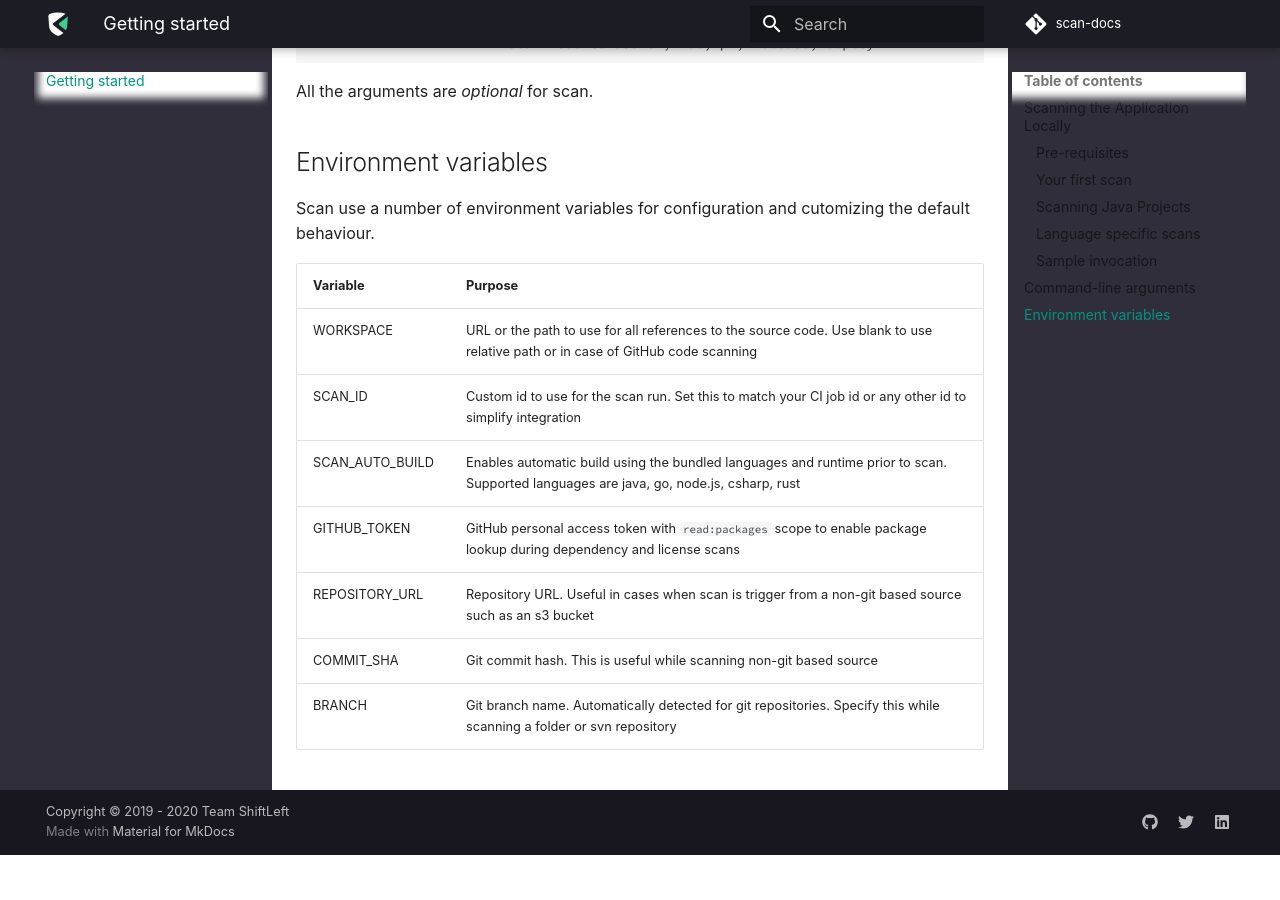
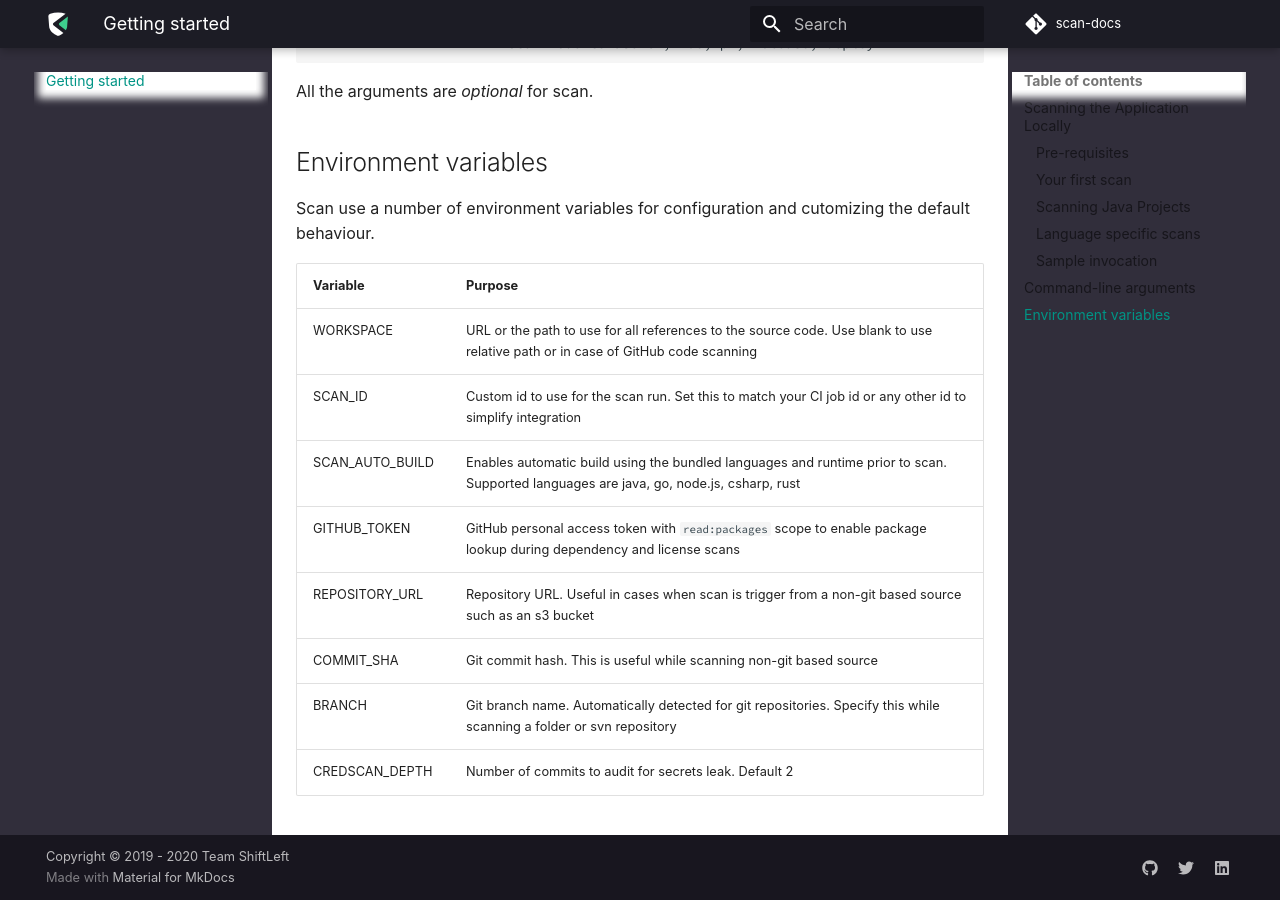
Before and after one commit to ShiftLeftSecurity/scan-docs, an MkDocs documentation site: the page built from docs/getting-started/README.md, in a window 1280 px wide and 900 px high, scrolled down 2847 px. Built offline with MkDocs 1.6.1 and Material for MkDocs 9.7.7, drawn with Linux system fonts in a browser that asks for light colours; some web fonts are replaced; comment, search, counter and statistics services are not loaded; before the commit the page ends 3702 px from its top, so only the background shows below that.

Commit message:
Added credscan depth env var (#25)

```diff
--- a/docs/getting-started/README.md
+++ b/docs/getting-started/README.md
@@ -193,3 +193,4 @@ Scan use a number of environment variables for configuration and cutomizing the
 | REPOSITORY_URL  | Repository URL. Useful in cases when scan is trigger from a non-git based source such as an s3 bucket                                  |
 | COMMIT_SHA      | Git commit hash. This is useful while scanning non-git based source                                                                    |
 | BRANCH          | Git branch name. Automatically detected for git repositories. Specify this while scanning a folder or svn repository                   |
+| CREDSCAN_DEPTH  | Number of commits to audit for secrets leak. Default 2                                                                                 |
```
